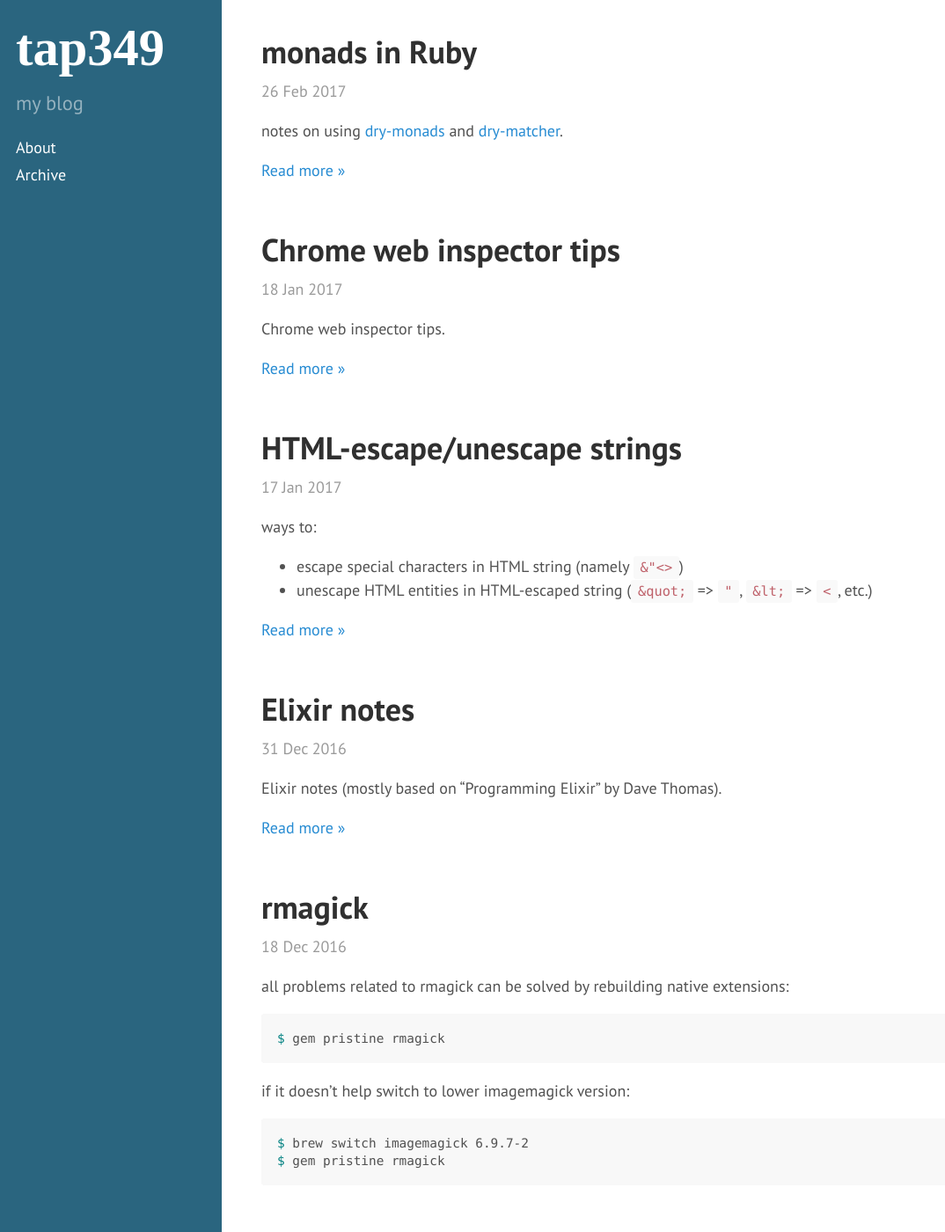
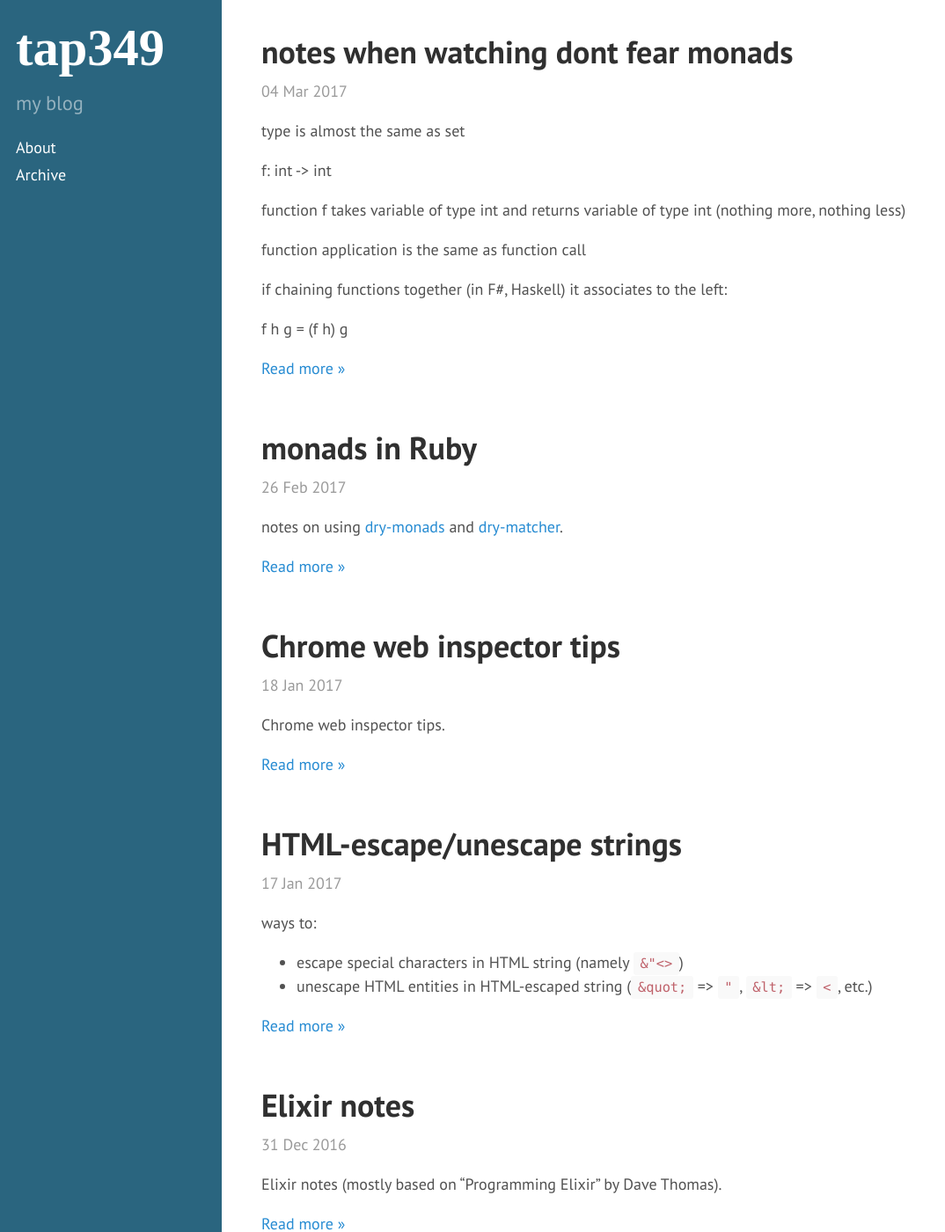
Before and after one commit to tap349/tap349.github.io, a Jekyll site: the page built from index.html, in a window 1280 px wide and 1400 px high. Shown: the whole window at 88% size, without its empty margins (0-1074 px from the left). Built offline with Jekyll 4.4.1, drawn with Linux system fonts in a browser that asks for light colours; the list of posts is cut into pages by our own code.

Commit message:
update 2017-03-04_13:26:12

```diff
--- /dev/null
+++ b/_posts/2017-03-04-notes-when-watching-dont-fear-monads.md
@@ -0,0 +1,24 @@
+---
+layout: post
+title: notes when watching dont fear monads
+date: 2017-03-04 13:22:57 +0300
+access: public
+categories: [monad]
+---
+
+type is almost the same as set
+
+f: int -> int
+
+function f takes variable of type int and returns variable of type int
+(nothing more, nothing less)
+
+function application is the same as function call
+
+if chaining functions together (in F#, Haskell) it associates to the left:
+
+f h g = (f h) g
+
+
+
+<!-- more -->
```
Also changed, not shown: _posts/2017-02-27-monads-in-ruby.md (+1 -0 lines).
